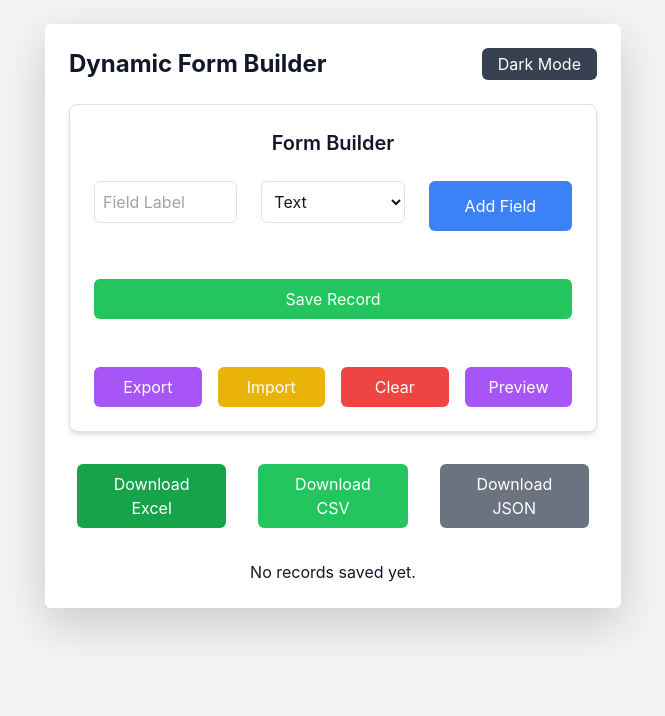
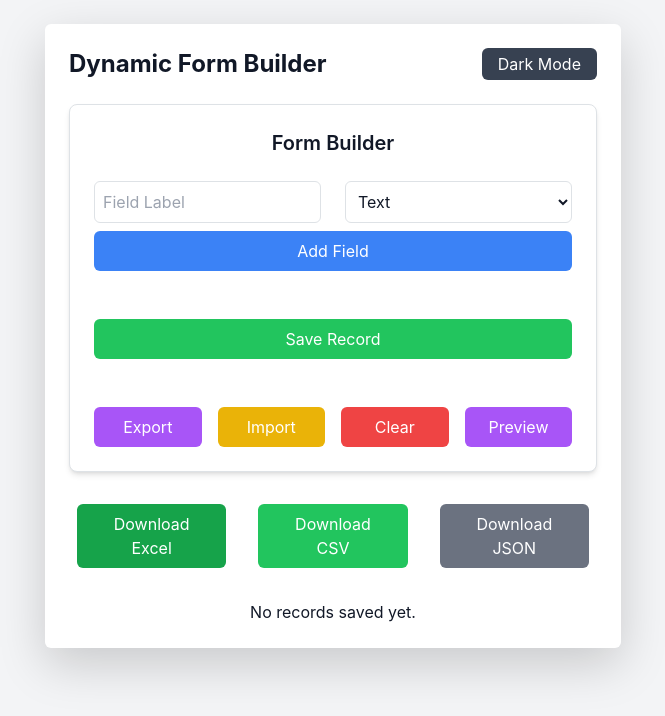
Before and after one commit to AmeerQatmosh/formify, a React (Create React App) app in the folder frontend/: page / in a window 1280 px wide. Shown: the top 716 px of the page, without its empty margins (307-972 px from the left). Built offline with nearby package versions, Linux system fonts and the light colour scheme; the HTML template or start-up script is replaced by a standard one.

Commit message:
fix-UI-issue

```diff
--- a/frontend/src/components/FormBuilder.js
+++ b/frontend/src/components/FormBuilder.js
@@ -121,7 +121,7 @@ export default function FormBuilder({ fields, setFields, setRecords, darkMode })
     <div className={`border p-6 rounded-lg shadow-md ${darkMode ? "bg-gray-800 border-gray-700" : "bg-white border-gray-300 text-gray-900"} mb-4`}>
       <h2 className="text-xl font-semibold mb-4 text-center">Form Builder</h2>
       {/* Add Field Form */}
-      <div className="grid grid-cols-1 md:grid-cols-3 gap-4">
+      <div className="grid grid-cols-1 md:grid-cols-2 gap-4">
       <input
         type="text"
         placeholder="Field Label"
@@ -150,13 +150,14 @@ export default function FormBuilder({ fields, setFields, setRecords, darkMode })
           className={`border p-2 rounded-md w-full mb-2 ${darkMode ? "bg-gray-600 text-white border-gray-500" : "bg-white border-gray-300"}`}
         />
       )}
+      </div>
       <button
         onClick={addField}
-        className="px-4 py-2 bg-blue-500 text-white rounded-md w-full hover:bg-blue-600 transition"
+        className="p-2 px-4 py-2 bg-blue-500 text-white rounded-md w-full hover:bg-blue-600 transition"
       >
         Add Field
       </button>
-      </div>
+
 
       {newField.type === "select" && (
         <input
```
